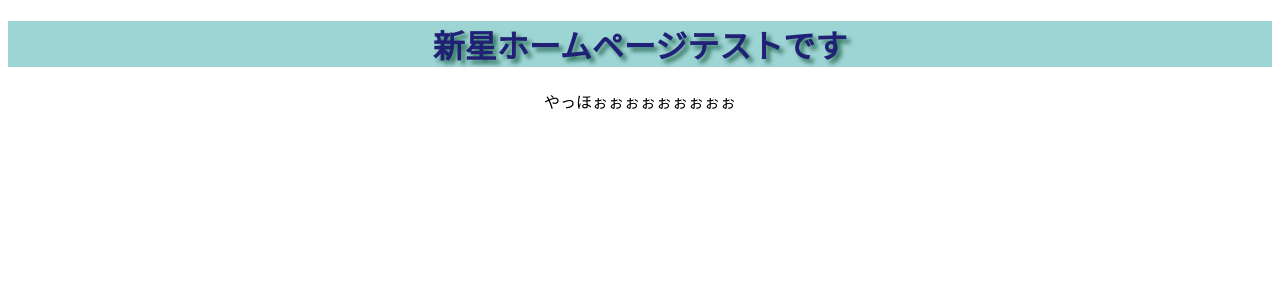
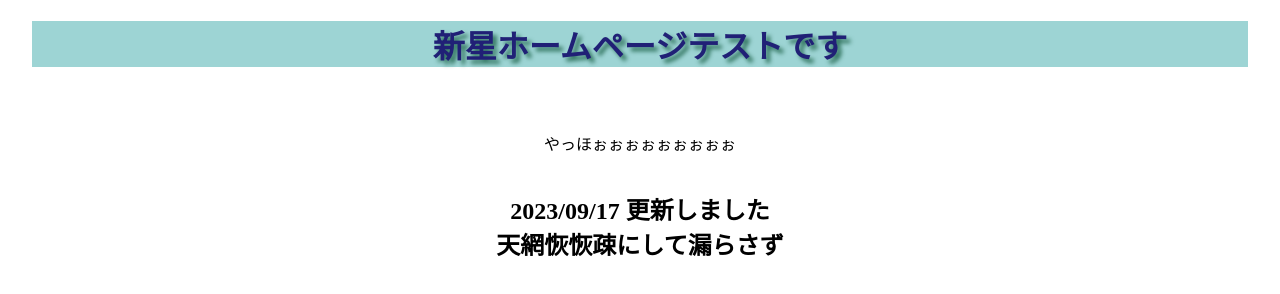
Before and after one commit to tatsuyashinsei/gittest001, a plain HTML site: page index.html in a window 1280 px wide. Drawn offline with Linux system fonts and the light colour scheme.

Commit message:
Add files via upload

```diff
--- a/index.html
+++ b/index.html
@@ -10,15 +10,28 @@
       color: rgb(32, 32, 118);
       text-shadow: 4px 4px 4px rgb(47, 114, 92);
       text-align: center;
+      margin-left: 24px;
+      margin-right: 24px;
+    }
+
+    p, h2 {
+      text-align: center;
+    }
+
+    h2 {
+      margin-top: 36px;
     }
 
     p {
-      text-align: center;
+      margin-top: 64px;
     }
   </style>
 </head>
 <body>
   <h1>新星ホームページテストです</h1>
   <p>やっほぉぉぉぉぉぉぉぉぉ</p>
+  <h2>2023/09/17 更新しました
+    <br>天網恢恢疎にして漏らさず
+  </h2>
 </body>
 </html>
```
